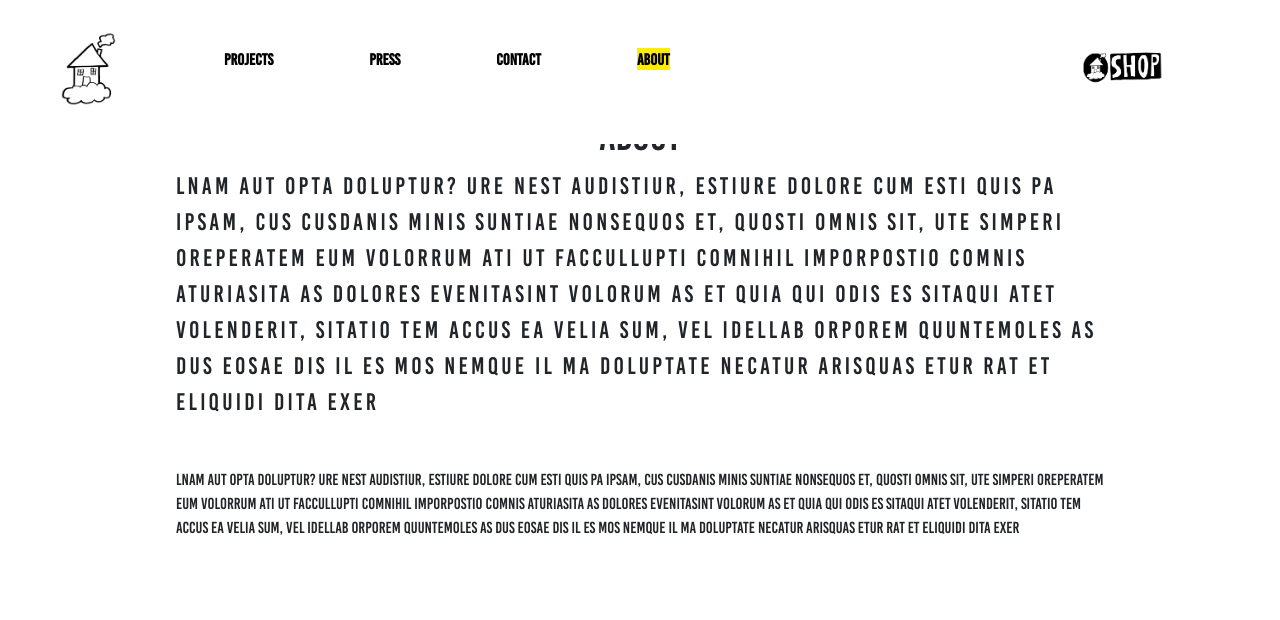
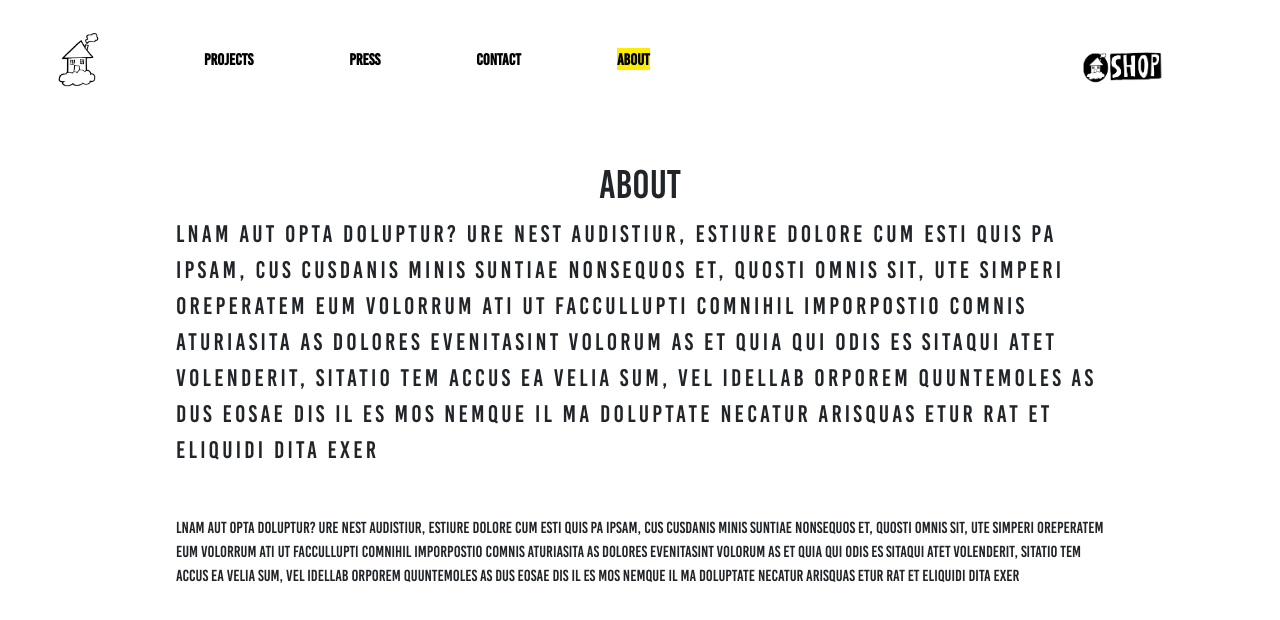
Before and after one commit to antoniGIT2403/lkimportfolio, a React (Create React App) app: page /about in a window 1280 px wide. Shown: the top 620 px of the page. Built offline with nearby package versions, Linux system fonts and the light colour scheme.

Commit message:
first commit

```diff
--- a/src/App.css
+++ b/src/App.css
@@ -65,7 +65,7 @@ z-index: 1001;
 .logo{
 margin-right: 5em;/*  */
 margin:  2em 3em;
-width: 80px;
+width: 60px;
 height: auto;
 }
 .shop-btn{
@@ -121,7 +121,7 @@ flex-direction: column;
   align-items: center;
 }
 .social-main-row{
-padding-top: 7rem;
+padding-top: 10rem;
 }
 .link-email{
   width: 100%;
@@ -185,7 +185,7 @@ color: black;
 
 
 .about-container{
-  padding: 7em 1em;
+  padding: 10em 1em;
 }
 
 
```
